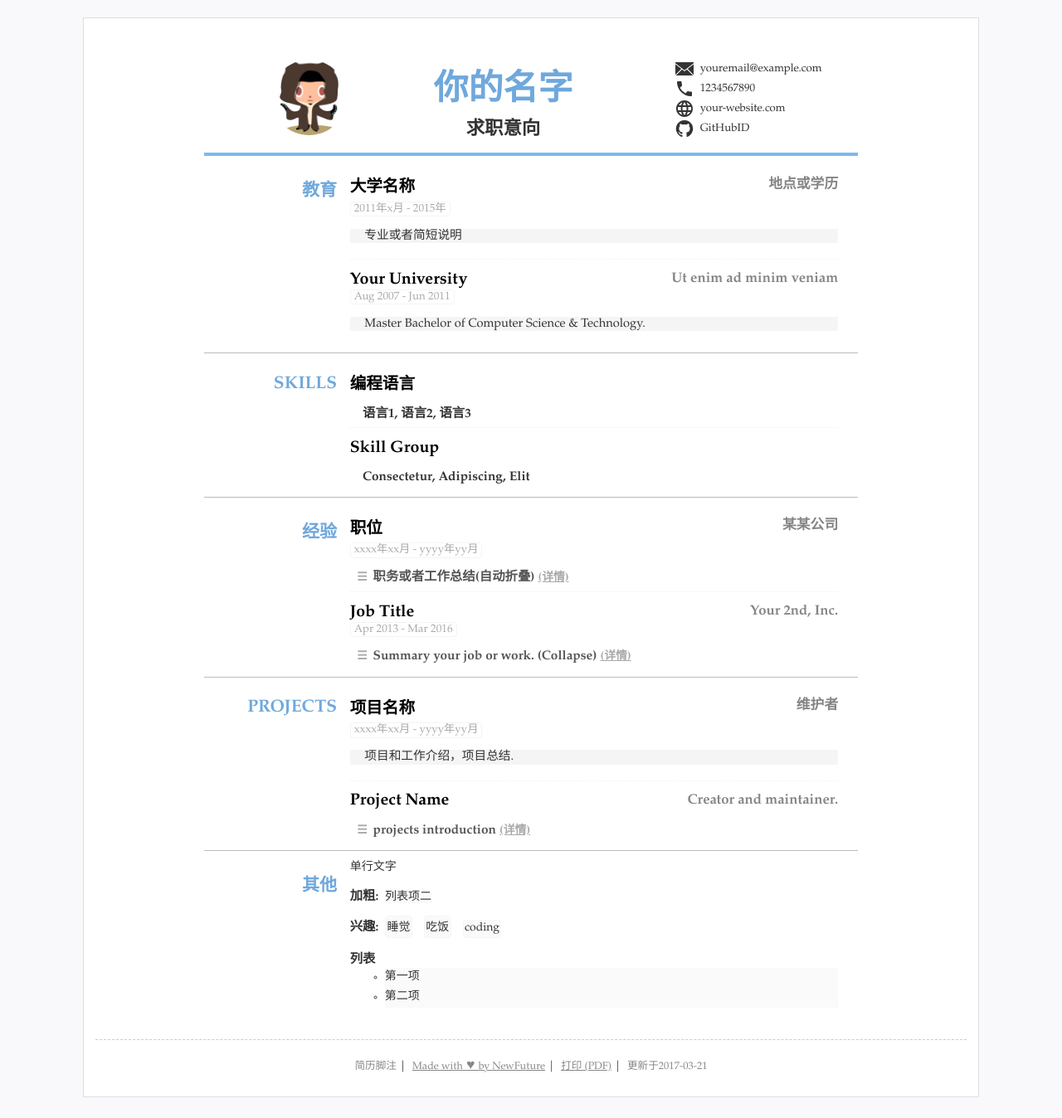
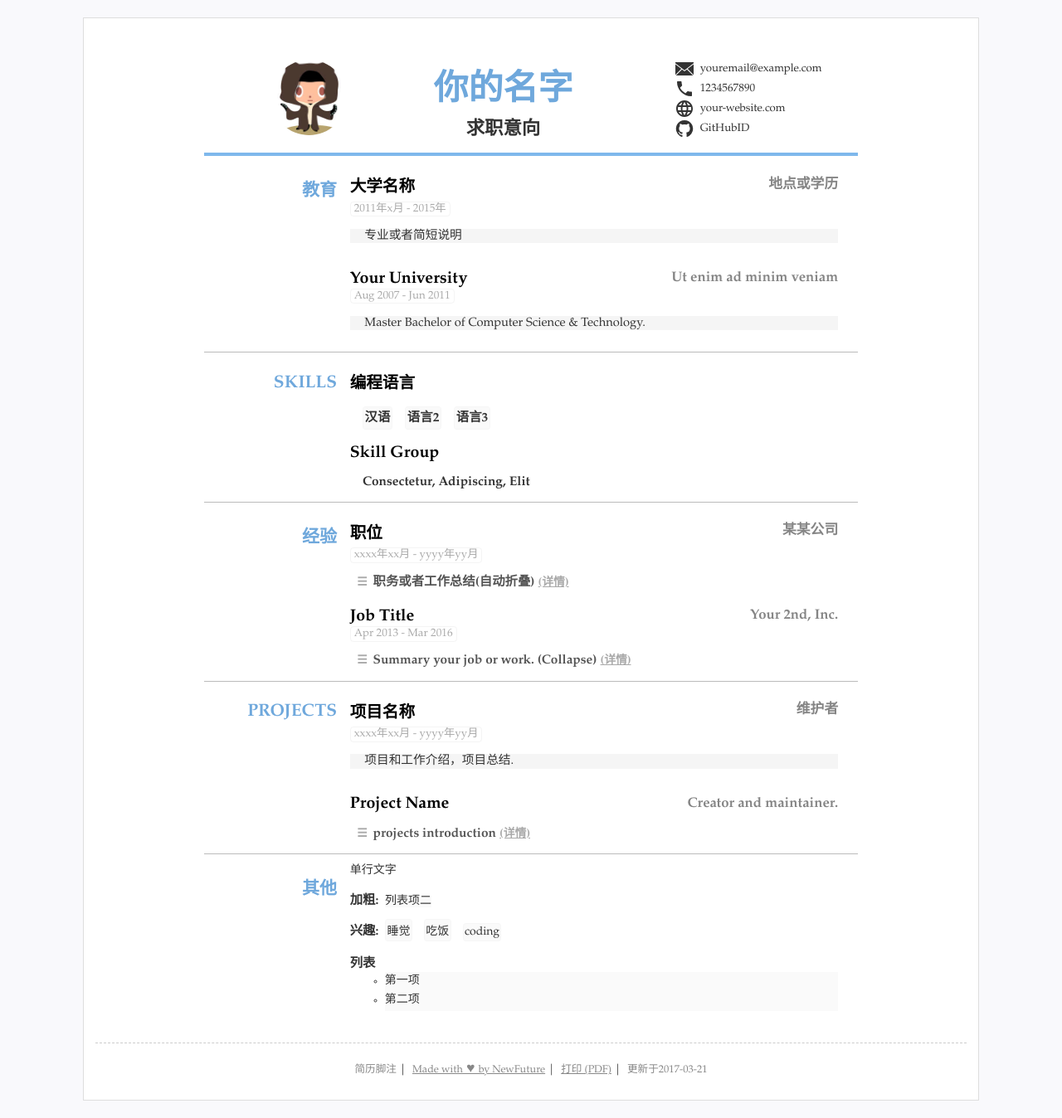
Before and after one commit to NewFuture/CV, a Jekyll site: the page built from index.html, in a window 1280 px wide. Shown: the whole page at 83% size. Built offline with Jekyll 4.4.1, drawn with Linux system fonts in a browser that asks for light colours.

Commit message:
支持小块显示

```diff
--- a/_data/resume.yml
+++ b/_data/resume.yml
@@ -39,7 +39,10 @@ main: #简历主要内容，
   # name: "技能"
   content:
   - title: 编程语言
-    summary: 语言1, 语言2, 语言3
+    items: #itmems 可以小块的方式显示
+    - 汉语
+    - 语言2
+    - 语言3
   - title: Skill Group
     summary: Consectetur, Adipiscing, Elit
 
--- a/_layouts/resume.html
+++ b/_layouts/resume.html
@@ -82,10 +82,15 @@ layout: default
               </details>
             {% elsif content.summary %}
               <div class="summary">{{ content.summary }}</div>
+            {% elsif content.items %}
+              <p class="items">
+                {% for item in content.items %}
+                  <span class="item">{{ item }}</span>
+                {% endfor %}
+              </p>
             {% else %}
               <p class="detail">{{ content.detail }}</p>
             {% endif %}
-
           </div>
           {% endfor %}
         </div>
--- a/_sass/resume.scss
+++ b/_sass/resume.scss
@@ -148,11 +148,10 @@ section {
     // display: flex;
     margin-top: .5em;
     padding-left: .2em;
-    &:not(:last-child) {
-        border-bottom: .1em solid #bbb;
-        .block:not(:last-child) {
-            border-bottom: 1px dotted rgba(128, 128, 128, 0.1);
-        }
+    /*此次用 :not(last)为了兼容ie 7 8*/
+    border-bottom: .1em solid #bbb;
+    &:last-child {
+        border-bottom: none;
     }
 }
 
@@ -218,6 +217,22 @@ h2 {
         text-indent: 1.2em;
         background: $detail_bg;
     }
+    .items {
+        line-height: 1.5em;
+        margin: 1em 0 0 1em;
+        font-size: 1.1em;
+        font-weight: 600;
+        .item {
+            background: rgba(238, 238, 238, 0.33);
+        }
+    }
+}
+
+.item {
+    margin-right: 1em;
+    display: inline-block;
+    padding: .1em;
+    @include outline($other_bg);
 }
 
 // 其他others
@@ -234,12 +249,6 @@ h2 {
     }
     .text {
         background-color: $other_bg;
-    }
-    .item {
-        margin-right: 1em;
-        display: inline-block;
-        padding: .1em;
-        @include outline($other_bg);
     }
     .list {
         padding-left: 3em;
```
